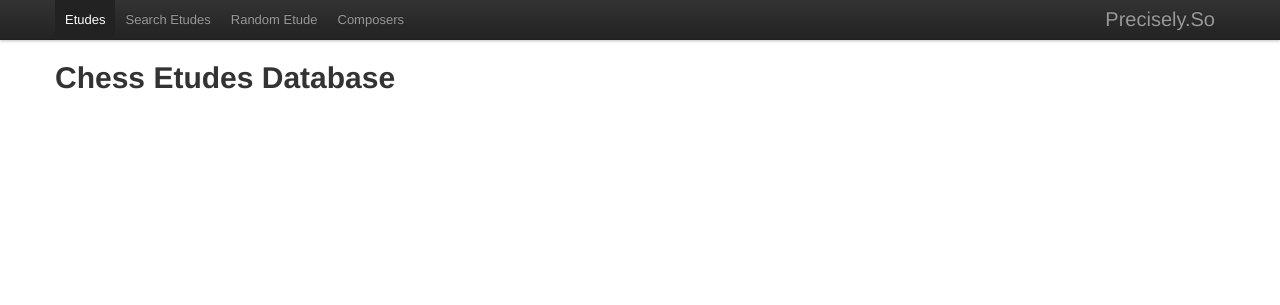
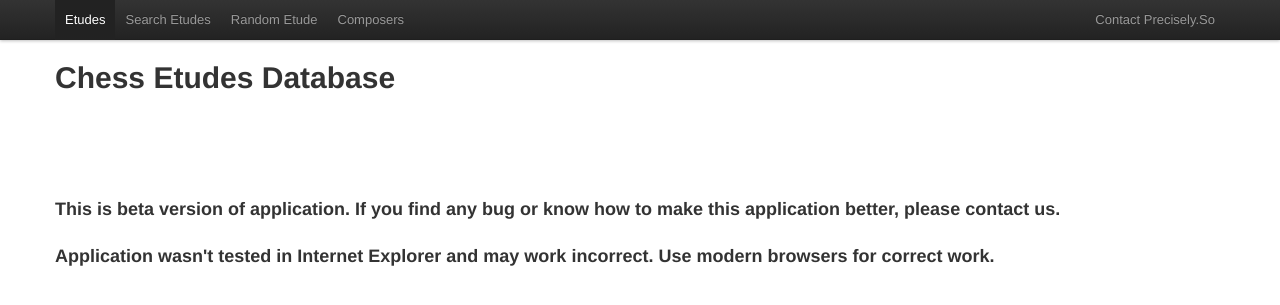
Before and after one commit to pavelulyashev/chess, a Django app: template chess/templates/index.html in a window 1280 px wide. Shown: the top 305 px of the page. Run offline with Django 3.2, Linux system fonts and the light colour scheme; the template is opened without the code that fills it, so the values that code supplies are empty; parts of the project's set-up code (start-up, migrations or seed data) failed here and were passed over.

Commit message:
added favicon, contact email and welcome information

```diff
--- a/chess/templates/base.html
+++ b/chess/templates/base.html
@@ -1,6 +1,8 @@
 <!doctype html>
 <html>
   <head>
+    <link rel="shortcut icon" href="{{ STATIC_URL }}images/favicon.ico" />
+
     <link rel="stylesheet" type="text/css" media="all" href="{{ STATIC_URL }}css/bootstrap.min.css" />
     <link rel="stylesheet" type="text/css" media="all" href="{{ STATIC_URL }}css/bootstrap-responsive.min.css" />
     <link rel="stylesheet" type="text/css" media="screen and (max-height: 850px)" href="{{ STATIC_URL }}css/main850.css" />
@@ -30,7 +32,9 @@
               </ul>
 
               <ul class="nav pull-right">
-                <li><a href="#" class="brand right">Precisely.So</a></li>
+                <!-- <li><a href="#" class="brand right">Precisely.So</a></li> -->
+                <li><a href="mailto:{{ settings.CONTACT_EMAIL }}"
+                  target="_blank" class="right">Contact Precisely.So</a></li>
               </ul>
             </div>
           </div>
--- a/chess/templates/index.html
+++ b/chess/templates/index.html
@@ -7,4 +7,14 @@
 
 {% block content %}
 <h1>Chess Etudes Database</h1>
+
+<h3 style="margin-top: 100px;">
+  This is beta version of application.
+  If you find any bug or know how to make this application better,
+  please contact us.
+</h3>
+<h3 style="margin-top: 20px;">
+  Application wasn't tested in Internet Explorer and may work incorrect.
+  Use modern browsers for correct work.
+</h3>
 {% endblock %}
```
Also changed, not shown: chess/static/images/favicon.ico (added).
